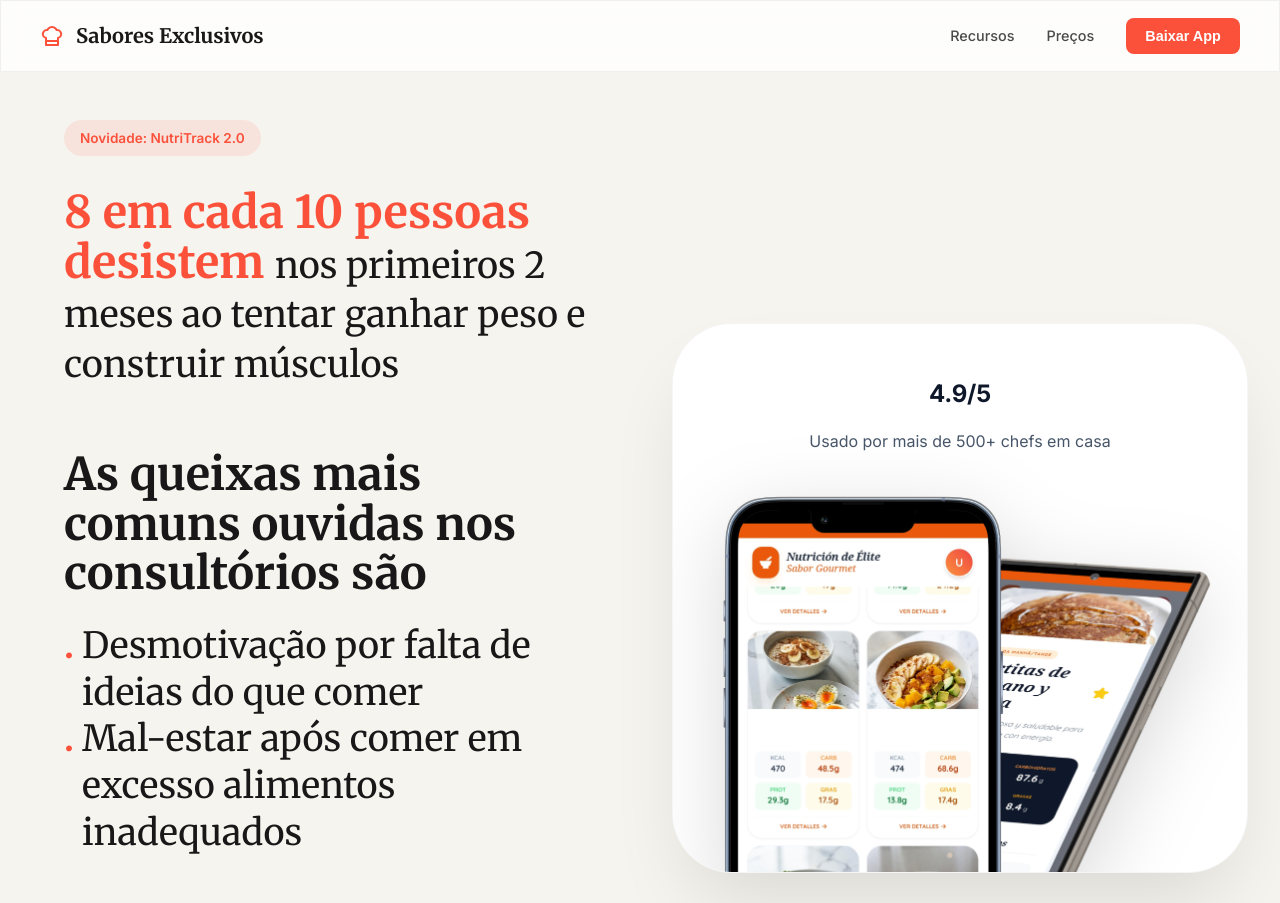
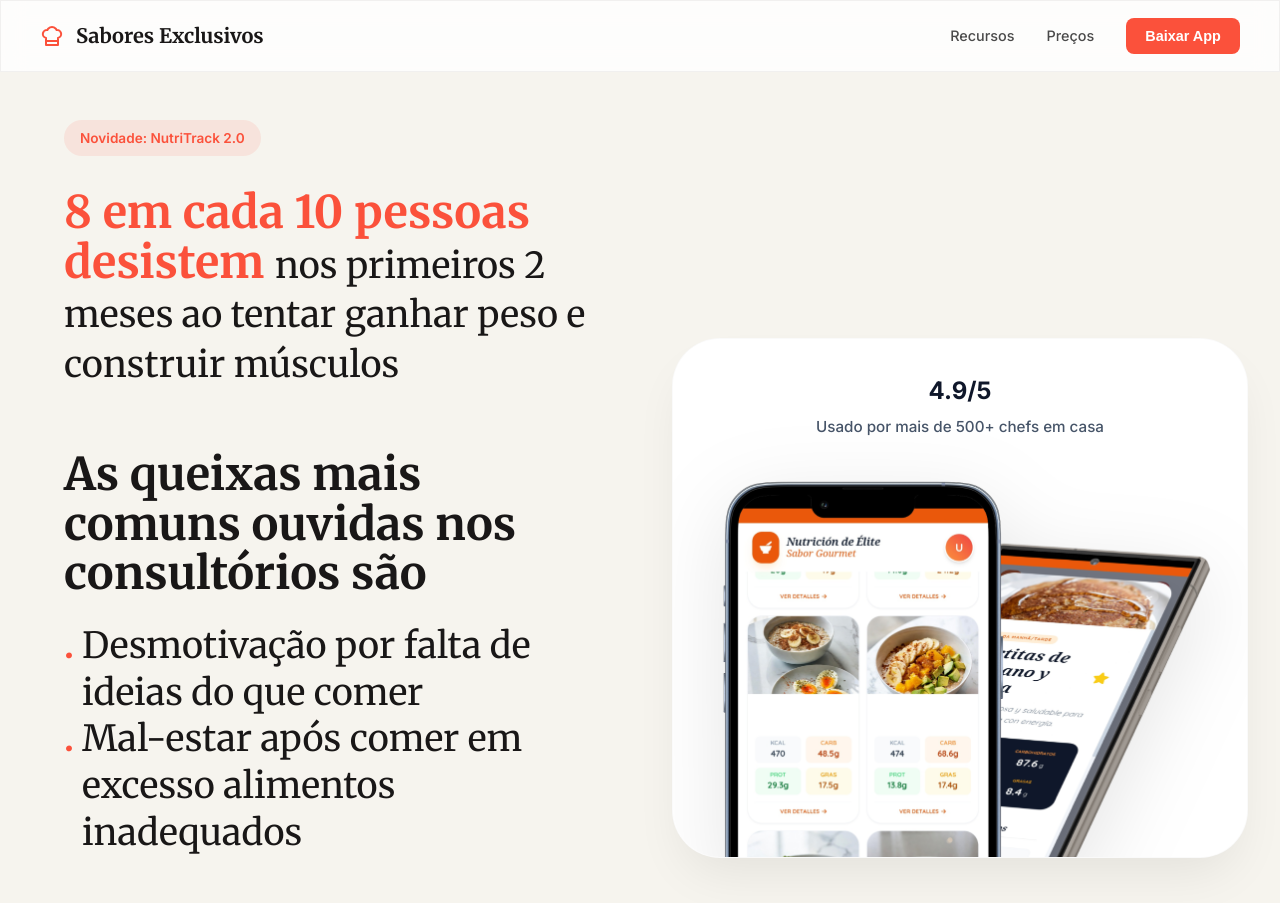
Before and after one commit to YohanSaibb026/LeadingPage, a React (Vite) app: page / in a window 1280 px wide. Shown: the top 903 px of the page. Built offline with nearby package versions, Linux system fonts and the light colour scheme.

Commit message:
feat: rebuild hero card completely with minimal styles per user request

```diff
--- a/src/App.css
+++ b/src/App.css
@@ -264,91 +264,76 @@
     object-fit: cover;
 }
 
-/* --- NEW HERO MOCKUP CARD (Clean Rebuild) --- */
+/* --- FINAL REBUILD: HERO MOCKUP CARD --- */
 
-.hero-mockup-card {
-    background: #ffffff;
-    border-radius: 60px;
-    padding: 3.5rem 2rem 0;
-    /* Padding Top for the text */
-    margin: 3rem auto 0;
+.mockup-card {
+    background-color: #fff;
+    border-radius: 48px;
+    /* Smooth rounded corners */
+    padding-top: 2.5rem;
+    padding-left: 2rem;
+    padding-right: 2rem;
+    margin-top: 3rem;
     width: 100%;
-    max-width: 780px;
-
+    max-width: 650px;
+    /* Balanced width */
+    margin-left: auto;
+    margin-right: auto;
     display: flex;
     flex-direction: column;
     align-items: center;
-    position: relative;
-
-    /* Subtle border + Premium Shadow */
-    border: 1px solid rgba(0, 0, 0, 0.04);
-    box-shadow: 0 40px 80px -20px rgba(0, 0, 0, 0.12);
+    box-shadow: 0 25px 50px -12px rgba(0, 0, 0, 0.08);
+    /* Clean shadow */
+    border: 1px solid rgba(0, 0, 0, 0.02);
     overflow: hidden;
-    /* Clips the bottom of the phone if needed */
 }
 
-/* Header Text Section */
 .mockup-header {
     display: flex;
     flex-direction: column;
     align-items: center;
-    gap: 0.5rem;
-    /* Tighter gap */
+    gap: 0.35rem;
+    /* Tight spacing */
     margin-bottom: 2rem;
     text-align: center;
-    z-index: 10;
 }
 
-.rating-badge .score {
+.rating-number {
     font-family: 'Inter', sans-serif;
     font-size: 1.5rem;
-    /* Smaller, more elegant size */
-    font-weight: 700;
-    /* Bold but not extra bold */
+    /* Matches "small font" request */
+    font-weight: 800;
+    /* Extra Bold */
     color: #0f172a;
     /* Slate 900 */
-    line-height: 1.2;
-    letter-spacing: -0.01em;
+    line-height: 1;
 }
 
 .rating-stars {
     display: flex;
-    gap: 0.25rem;
-    font-size: 1.1rem;
-    color: #fbbf24;
+    gap: 0.2rem;
+    font-size: 1rem;
+    color: #FBBF24;
     /* Amber 400 */
-    margin-bottom: 0.25rem;
+    margin-bottom: 0.1rem;
 }
 
-.social-text {
+.rating-text {
     font-family: 'Inter', sans-serif;
-    font-size: 1rem;
+    font-size: 0.95rem;
     color: #475569;
     /* Slate 600 */
-    font-weight: 400;
-    /* Regular weight */
+    font-weight: 500;
 }
 
-/* Image Section */
-.mockup-image-container {
+.mockup-img {
     width: 100%;
-    display: flex;
-    justify-content: center;
-    margin-bottom: -4%;
-    /* Slight overlap/tuck at bottom */
-}
-
-.main-mockup {
-    width: 100%;
-    max-width: 680px;
-    /* Large size */
+    max-width: 580px;
     height: auto;
-    filter: drop-shadow(0 20px 40px rgba(0, 0, 0, 0.15));
-    transition: transform 0.6s cubic-bezier(0.2, 0.8, 0.2, 1);
-}
-
-.main-mockup:hover {
-    transform: translateY(-5px);
+    display: block;
+    margin-bottom: -20px;
+    /* Slight overlap */
+    filter: drop-shadow(0 20px 40px rgba(0, 0, 0, 0.1));
 }
 
 /* Entrance Animations */
--- a/src/App.tsx
+++ b/src/App.tsx
@@ -104,32 +104,18 @@ function App() {
 
                 </div>
                 <div className="hero-image-wrapper">
-                    {/* Card Container - Rebuilt from scratch */}
-                    <div className="hero-mockup-card" ref={heroCardRef}>
-
-                        {/* Rating Header */}
-                        <div className={`mockup-header ${isHeroVisible ? 'animate-fade-in-up' : 'opacity-0'}`}>
-                            <div className="rating-badge">
-                                <span className="score">4.9/5</span>
-                            </div>
+                    {/* Clean Rebuild of Hero Card */}
+                    <div className="mockup-card">
+                        <div className="mockup-header">
+                            <span className="rating-number">4.9/5</span>
                             <div className="rating-stars">
                                 {[1, 2, 3, 4, 5].map((star) => (
-                                    <i key={star} className="fa-solid fa-star text-amber-400"></i>
+                                    <i key={star} className="fa-solid fa-star"></i>
                                 ))}
                             </div>
-                            <p className="social-text">
-                                {t('hero.social')}
-                            </p>
+                            <p className="rating-text">Usado por mais de 500+ chefs em casa</p>
                         </div>
-
-                        {/* Phone Image */}
-                        <div className={`mockup-image-container ${isHeroVisible ? 'animate-fade-in-up delay-100' : 'opacity-0'}`}>
-                            <img
-                                src={heroApp}
-                                alt="App Interface"
-                                className="main-mockup"
-                            />
-                        </div>
+                        <img src={heroApp} alt="App Interface" className="mockup-img" />
                     </div>
                 </div>
             </header>
```
